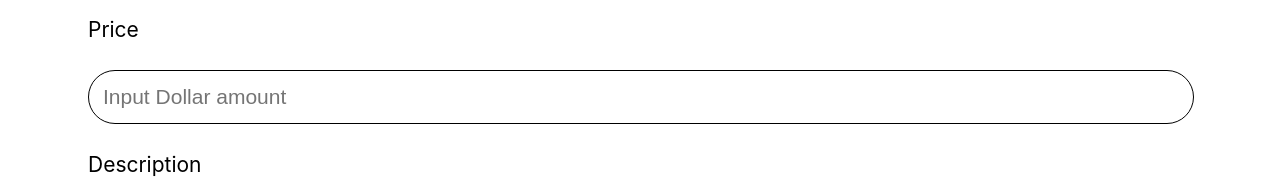
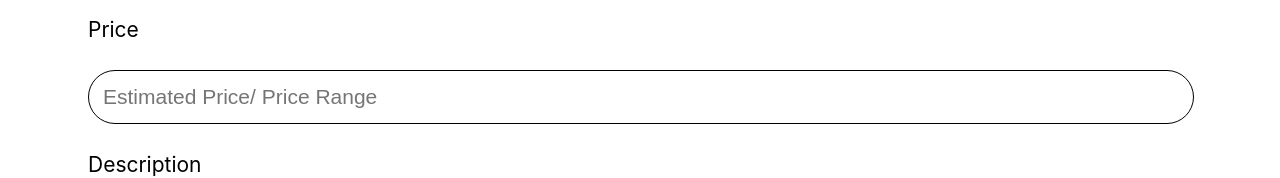
Before and after one commit to meiliizzsuju/roondayview, a React (Create React App) app: page /staff-user in a window 1280 px wide. Shown: the part 447-625 px from the top of the page. Built offline with nearby package versions, Linux system fonts and the light colour scheme.

Commit message:
Price copy update

```diff
--- a/src/components/staffuser/StaffUser.jsx
+++ b/src/components/staffuser/StaffUser.jsx
@@ -170,7 +170,7 @@ const StaffUser = () => {
                                 </div>
                                 <div className='form-control relative'>
                                     <label htmlFor="additem">Price</label>
-                                    <input type="text" name="additem" placeholder='Input Dollar amount'
+                                    <input type="text" name="additem" placeholder='Estimated Price/ Price Range'
                                         value={additem_price}
                                         onChange={(e)=> setAdditem_price(e.target.value)}
                                         className={(additemfields&&additem_price === '') ? (inputErrorState) : ('')}
@@ -247,7 +247,7 @@ const StaffUser = () => {
                                 </div>
                                 <div className='form-control relative'>
                                     <label htmlFor="additem">Price</label>
-                                    <input type="text" name="additem" placeholder='Input Dollar amount'
+                                    <input type="text" name="additem" placeholder='Estimated Price/ Price Range'
                                         value={updateitem_price}
                                         onChange={(e)=> setUpdateItem_price(e.target.value)}
                                         className={(updateitemfields&&updateitem_price === '') ? (inputErrorState) : ('')}
```
